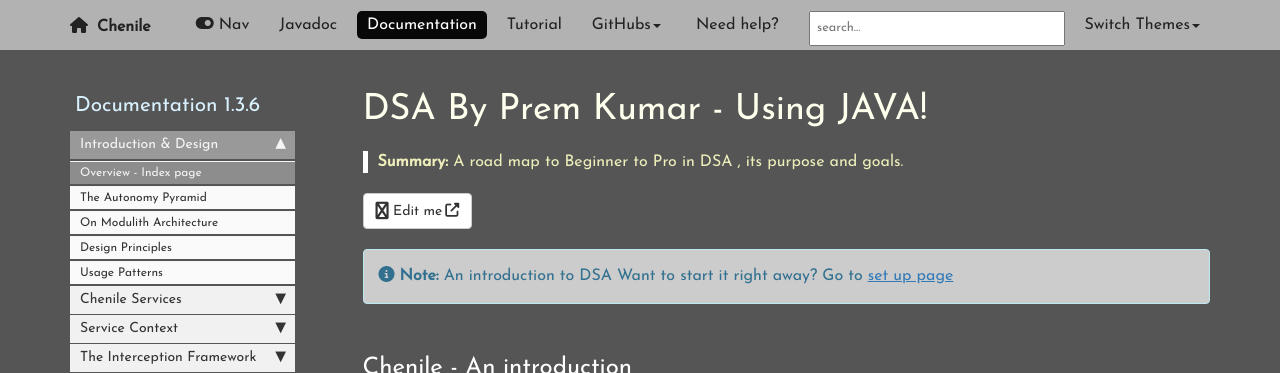
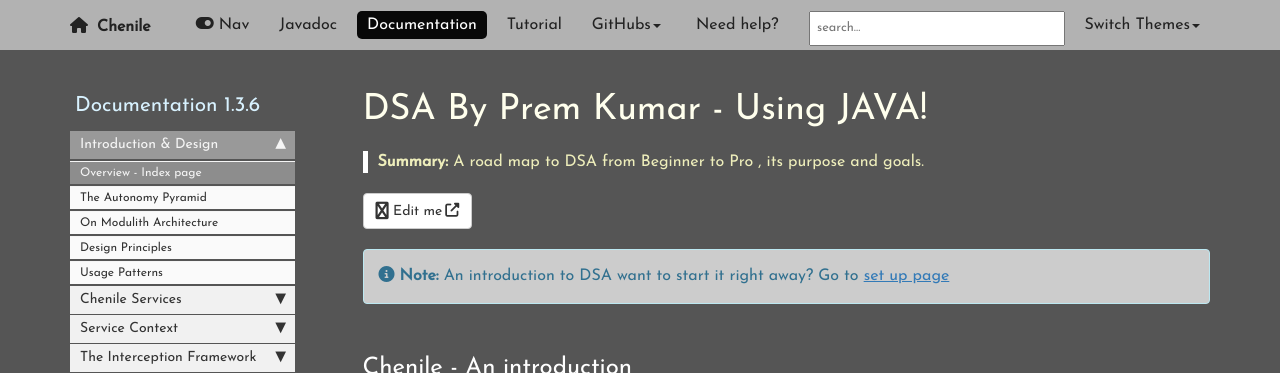
Before and after one commit to CherupallyPremkumar/cherupallypremkumar.github.io, a Jekyll site: the page built from index.html, in a window 1280 px wide and 900 px high. Shown: the top 373 px of the window. Built offline with Jekyll 4.4.1, drawn with Linux system fonts in a browser that asks for light colours; comment, search, counter and statistics services are not loaded.

Commit message:
Update index.html

```diff
--- a/index.html
+++ b/index.html
@@ -5,9 +5,9 @@
 toc: false
 permalink: /index.html
 folder: chenile
-summary: A road map to Beginner to Pro in DSA , its purpose and goals.
+summary: A road map to DSA from Beginner to Pro , its purpose and goals.
 ---
-{% include note.html content="An introduction to DSA Want to start it right away? Go to <a href='app-gen-landing-page.html'>set up page</a>" %}
+{% include note.html content="An introduction to DSA want to start it right away? Go to <a href='app-gen-landing-page.html'>set up page</a>" %}
 
 <div class="row">
     <div class="col-lg-12">
```
